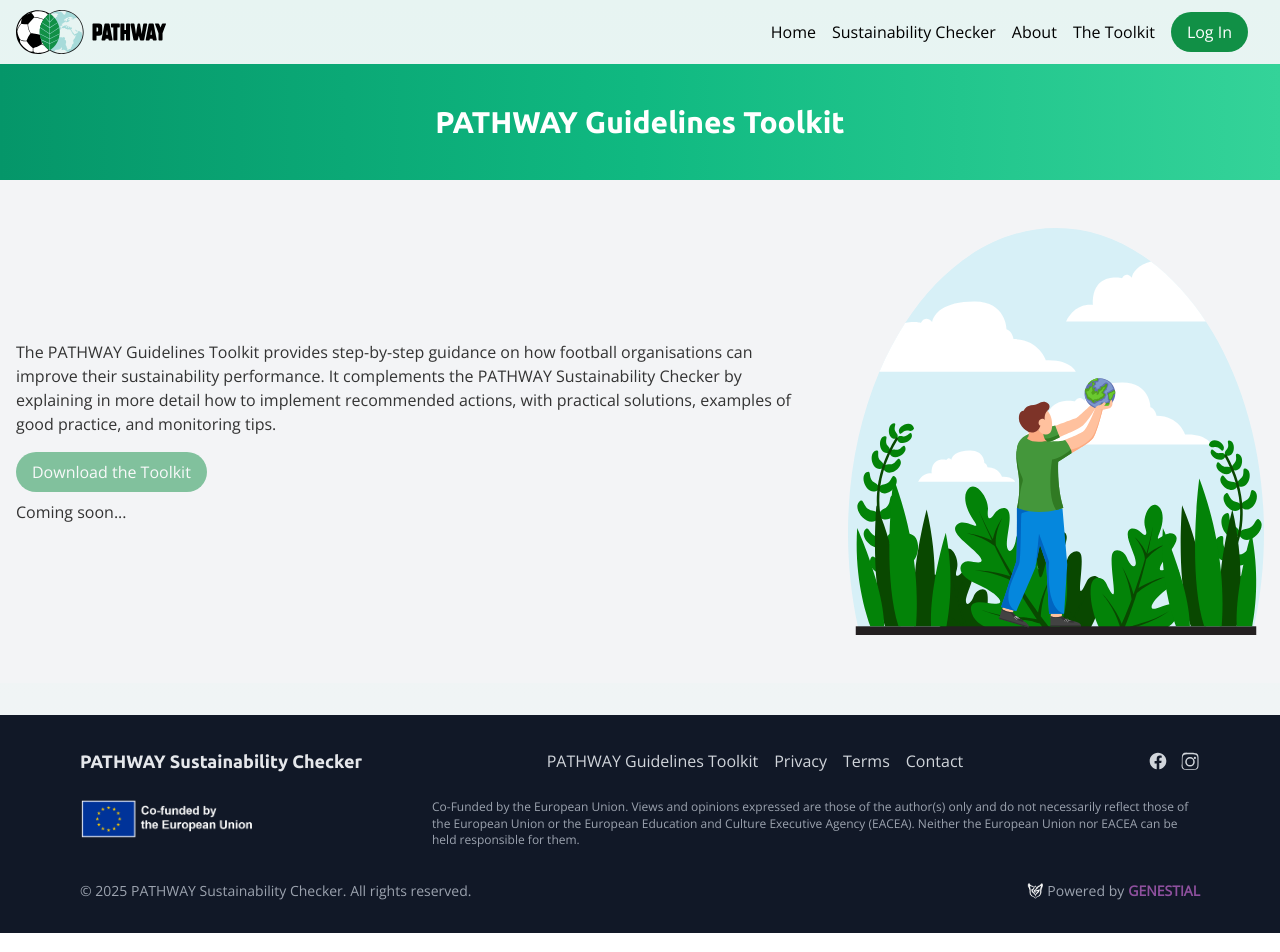
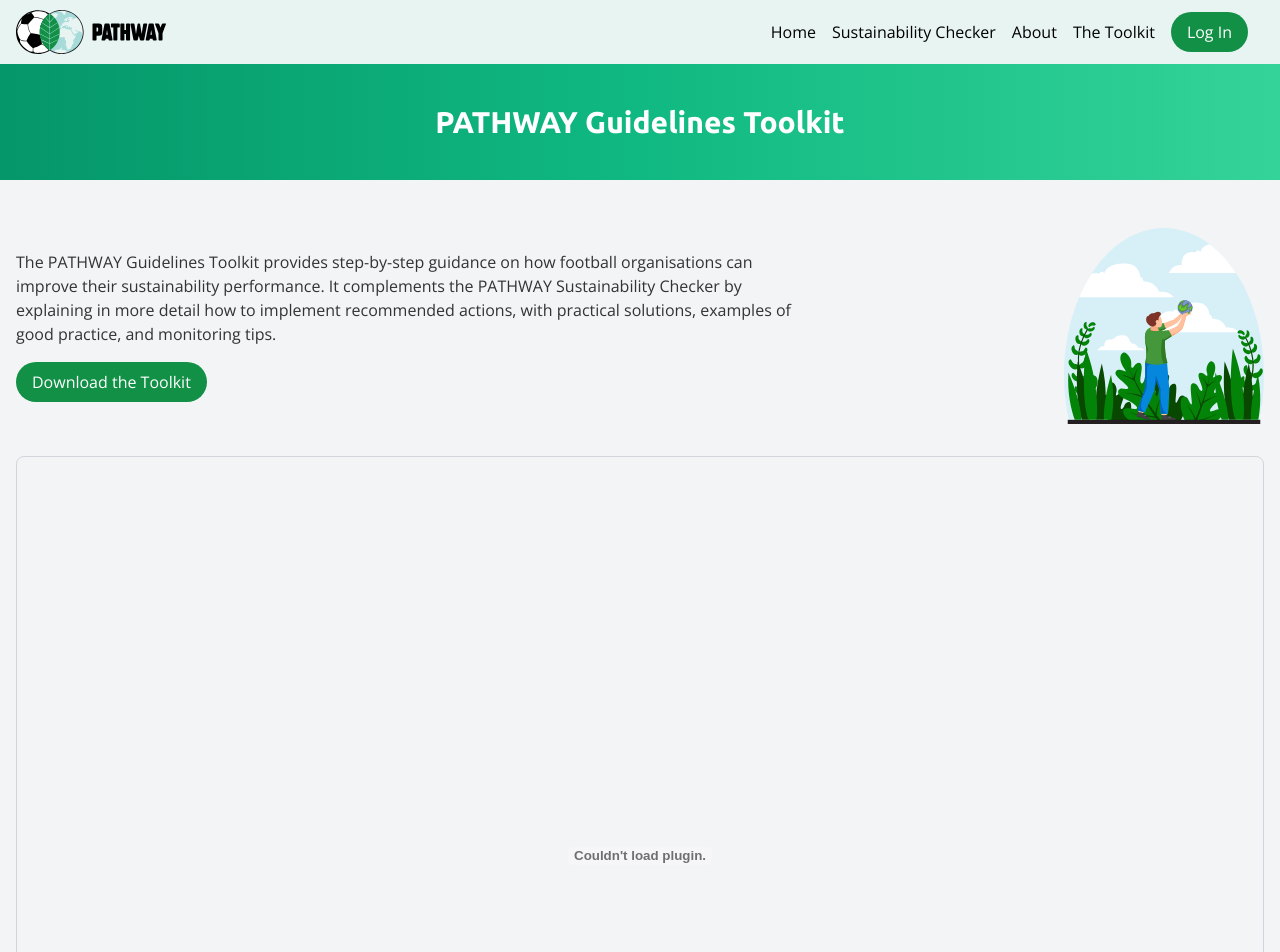
Before and after one commit to genestial/pathway-checker, a React (Vite) app: page /toolkit in a window 1280 px wide. Shown: the top 952 px of the page. Built offline with nearby package versions, Linux system fonts and the light colour scheme; no server answers.

Commit message:
Fix toolkit page layout: smaller image, full-width PDF embed, and right-align image in col-4

```diff
--- a/src/pages/ToolkitPage.jsx
+++ b/src/pages/ToolkitPage.jsx
@@ -1,14 +1,20 @@
 import React from 'react';
 import PageHero from '../components/PageHero';
-import { site } from '../config/site';
+import { analytics } from '../firebase';
+import { logEvent } from 'firebase/analytics';
 
 export default function ToolkitPage() {
-  const rawUrl = site?.links?.toolkit || '';
-  const isConfigured =
-    typeof rawUrl === 'string' &&
-    rawUrl.trim() !== '' &&
-    rawUrl.trim() !== '#';
-  const toolkitUrl = isConfigured ? rawUrl : null;
+  const toolkitPdfUrl = `${import.meta.env.BASE_URL}assets/toolkit.pdf`;
+
+  const handleDownload = () => {
+    if (analytics) {
+      logEvent(analytics, 'file_download', {
+        file_name: 'PATHWAY Guidelines Toolkit',
+        file_extension: 'pdf',
+        link_url: toolkitPdfUrl,
+      });
+    }
+  };
 
   return (
     <>
@@ -22,29 +28,35 @@ export default function ToolkitPage() {
               <p>
                 The PATHWAY Guidelines Toolkit provides step-by-step guidance on how football organisations can improve their sustainability performance. It complements the PATHWAY Sustainability Checker by explaining in more detail how to implement recommended actions, with practical solutions, examples of good practice, and monitoring tips.
               </p>
-              {toolkitUrl ? (
               <a
-                  href={toolkitUrl}
+                href={toolkitPdfUrl}
                 target="_blank"
                 rel="noopener noreferrer"
                 className="btn"
+                onClick={handleDownload}
+                download="PATHWAY-Guidelines-Toolkit.pdf"
               >
                 Download the Toolkit
               </a>
-              ) : (
-                <>
-                  <button className="btn" disabled aria-disabled="true">
-                    Download the Toolkit
-                  </button>
-                  <div className="muted mt-2">Coming soon...</div>
-                </>
-              )}
             </div>
-            <div className="page-section__media col-4">
+            <div className="page-section__media col-4 flex justify-end">
               <img
                 src={`${import.meta.env.BASE_URL}assets/earth.svg`}
                 alt=""
+                className="toolkit-page__image"
+              />
+            </div>
+          </div>
 
+          {/* Full-width PDF embed row */}
+          <div className="container max-w-7xl mx-auto px-4 mt-8">
+            <div className="w-full">
+              <embed
+                src={`${toolkitPdfUrl}#toolbar=1&navpanes=1&scrollbar=1`}
+                type="application/pdf"
+                className="w-full border border-gray-300 rounded-lg"
+                style={{ minHeight: '800px', height: '80vh' }}
+                title="PATHWAY Guidelines Toolkit PDF"
               />
             </div>
           </div>
--- a/src/styles/main.css
+++ b/src/styles/main.css
@@ -59,6 +59,7 @@ nav ul li, ul.footer__social-list li{ list-style: none; }
 }
 .header__profile-btn {
   @apply p-0 bg-transparent border-none cursor-pointer flex items-center;
+  background-color: #119046 !important;
 }
 .header__profile-img {
   @apply w-8 h-8 rounded-full object-cover;
@@ -191,6 +192,11 @@ ul {
 .page-section--partners .page-section__inner { @apply block; }
 .page-section--partners .page-section__body { @apply w-full max-w-none text-center; }
 .page-section--partners .section-heading { @apply text-center font-['Ubuntu'] font-bold text-2xl; }
+
+/* Toolkit page */
+.toolkit-page__image {
+  @apply max-w-[200px] h-auto;
+}
 
 
 
```
Also changed, not shown: 1 other file (tests, documents, lock files or other folders). Lines whose indentation alone changed are shown as unchanged.
